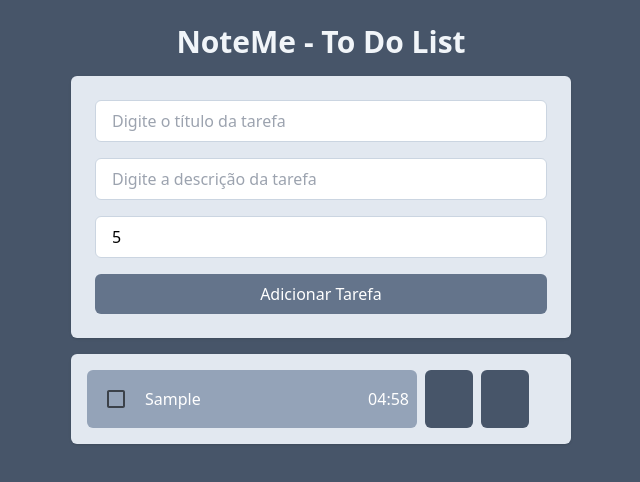
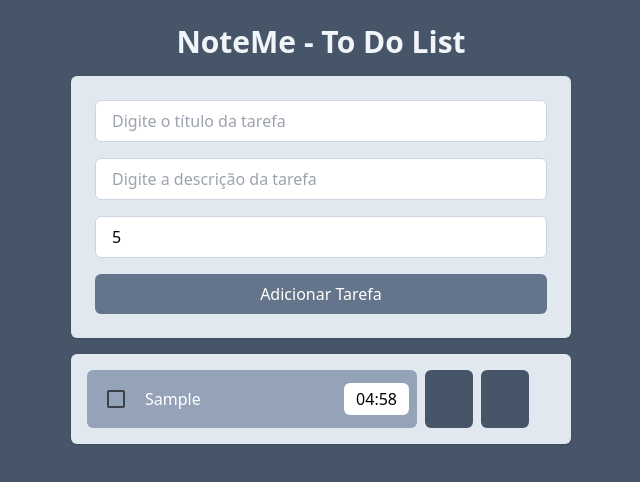
Before and after one commit to patrilucas59/gerenciador-de-tarefas, a React (Vite) app: page / in a window 1280 px wide. Both pictures are taken after typing "Sample", "Sample", "5" into the empty fields and a click on the button "Adicionar Tarefa". Shown: the top 482 px of the page, without its empty margins (319-959 px from the left). Built offline with nearby package versions, Linux system fonts and the light colour scheme; some icons are missing.

Commit message:
feat: Validate 40 minutes, fix checkbox and timer of task

```diff
--- a/src/App.jsx
+++ b/src/App.jsx
@@ -36,7 +36,9 @@ function onAddTaskSubmit (title, description, timerMinutes) {
     title: title,
     description: description,
     isCompleted: false,
+    isDisabled: false,
     timerMinutes,
+    startTime: Date.now(),
   }
   setTasks([...tasks, newTask])
 
@@ -45,7 +47,7 @@ function onAddTaskSubmit (title, description, timerMinutes) {
 const handleToggleTask = (taskId) => {
   setTasks(prevTasks =>
     prevTasks.map(task =>
-      task.id === taskId ? { ...task, isCompleted: !task.isCompleted } : task
+      task.id === taskId ? { ...task, isDisabled: !task.isDisabled } : task
     )
   )
 }
--- a/src/components/AddTask.jsx
+++ b/src/components/AddTask.jsx
@@ -15,8 +15,16 @@ function AddTasks({ onAddTaskSubmit }) {
       return
     }
 
-    if (timerMinutes <= 0) {
-      toast.warning("O tempo da tarefa deve ser estipulado")
+  const minutes = Number(timerMinutes);
+
+  if (isNaN(minutes) || minutes <= 0) {
+    toast.warning("Por favor, insira um número válido de minutos maior que zero.");
+    return;
+  }
+
+  if (minutes > 40) {
+    toast.error("O tempo máximo permitido é de 40 minutos.");
+    return;
   }
 
     onAddTaskSubmit(title, description, timerMinutes)
@@ -42,7 +50,6 @@ function AddTasks({ onAddTaskSubmit }) {
           onChange={(event) => setDescription(event.target.value)}
         />
 
-
         <Input
           type="number"
           placeholder="Tempo da tarefa (em minutos)"
--- a/src/components/CheckBox.jsx
+++ b/src/components/CheckBox.jsx
@@ -1,17 +1,10 @@
 import Checkbox from '@mui/material/Checkbox';
-import { useState } from 'react';
 
-export function ControlledCheckbox() {
-  const [checked, setChecked] = useState(false);
-
-  const handleChange = (event) => {
-    setChecked(event.target.checked);
-  };
-
+export function ControlledCheckbox({ checked, onChange }) {
   return (
     <Checkbox
       checked={checked}
-      onChange={handleChange}
+      onChange={onChange}
       color='default'
       slotProps={{ 'aria-label': 'controlled' }}
     />
--- a/src/components/Task.jsx
+++ b/src/components/Task.jsx
@@ -19,8 +19,6 @@ function Tasks({ tasks, onTaskClick, onDeleteTaskClick, onToggleTask }) {
     hover:scrollbar-thumb-slate-600 scrollbar-thumb-rounded-lg transition-all
   `;
 
-
-
   return (
     <ul className={listContainerClasses}>
       {tasks.length === 0 ? (
@@ -37,12 +35,20 @@ function Tasks({ tasks, onTaskClick, onDeleteTaskClick, onToggleTask }) {
               <div className="flex items-center gap-2 overflow-hidden">
                 <ControlledCheckbox
                   checked={task.isCompleted}
-                  onChange={() => onToggleTask(task.id)}
+                  onChange={(e) => {
+                    e.stopPropagation();
+                    if(!task.isDisabled) onToggleTask(task.id)
+                  }}
+                disabled={task.isDisabled}
                 />
                 <span className="truncate whitespace-nowrap overflow-hidden">{task.title}</span>
               </div>
 
-              <TaskTimer minutes={task.timerMinutes} />
+              <TaskTimer
+                minutes={task.timerMinutes}
+                startTime={task.startTime}
+                isPaused={task.isDisabled}
+              />
             </div>
 
             <Button title="Detalhes" onClick={() => handleSeeDetails(task.id)}>
--- a/src/components/TaskTimer.jsx
+++ b/src/components/TaskTimer.jsx
@@ -1,12 +1,13 @@
 import Countdown from "react-countdown";
 
-export function TaskTimer({ minutes }) {
-  const expiryTime = Date.now() + minutes * 60 * 1000;
+export function TaskTimer({ minutes, startTime }) {
+  const totalTime = minutes * 60 * 1000;
+  const expiryTime = startTime + totalTime;
 
   const renderer = ({ minutes, seconds, completed }) => {
-    if (completed) return <span className="text-white-400">Tempo esgotado!</span>;
+    if (completed) return <span className="text-white-400">Tempo esgotado</span>;
     return (
-      <span>
+      <span className="text-black bg-white px-3 py-1 rounded-md">
         {String(minutes).padStart(2, "0")}:
         {String(seconds).padStart(2, "0")}
       </span>
@@ -14,7 +15,7 @@ export function TaskTimer({ minutes }) {
   };
 
   return <Countdown date={expiryTime} renderer={renderer} />;
+
 }
 
-
 export default TaskTimer
```
Also changed, not shown: 1 other file (tests, documents, lock files or other folders). Lines whose indentation alone changed are shown as unchanged.
